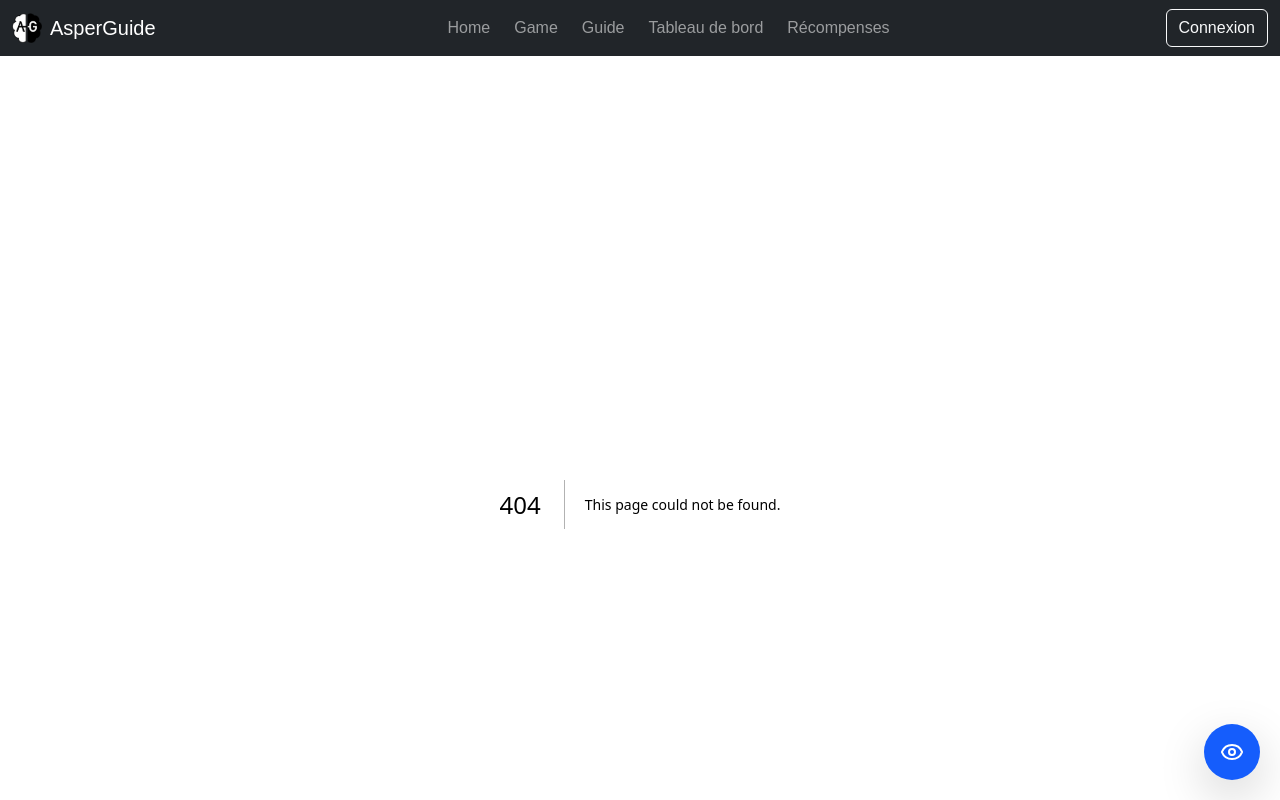
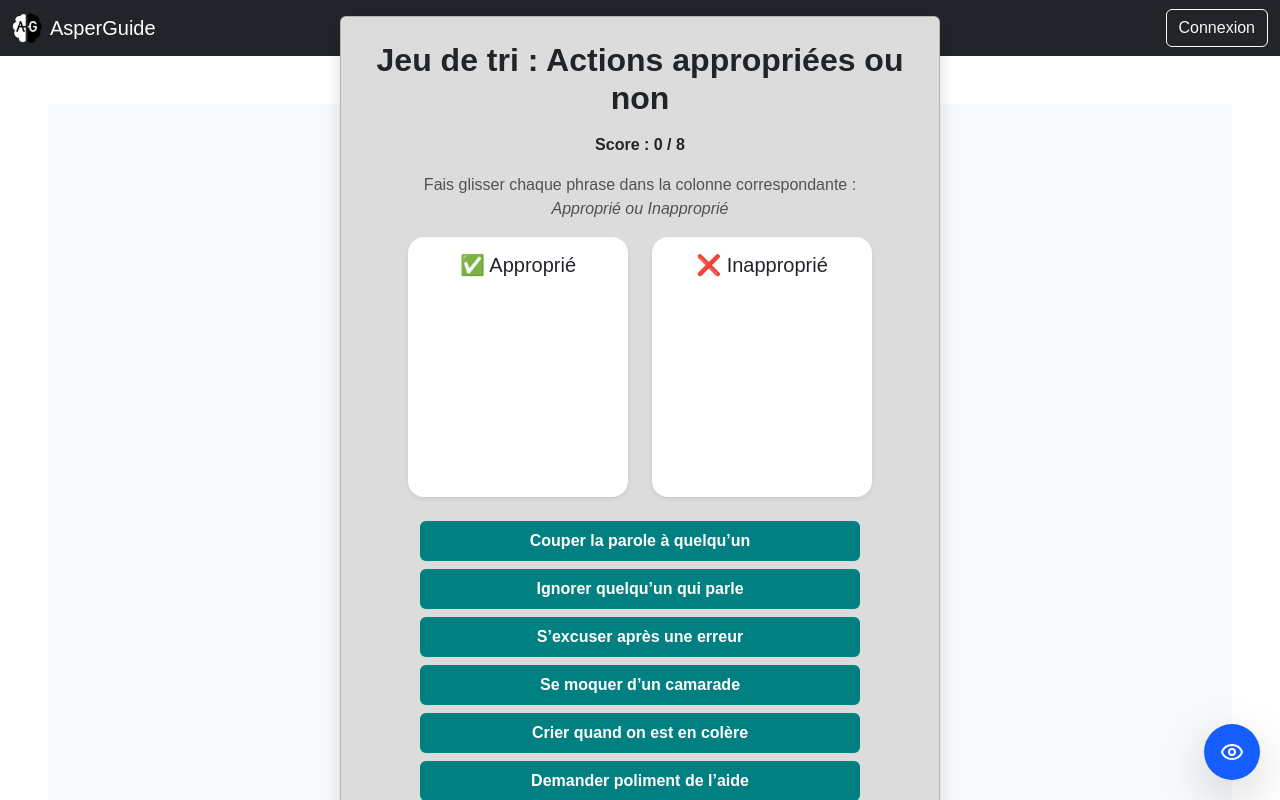
Before and after one commit to Asperguide/front, a Next.js app in the folder asperguide/: page /games/sorting in a window 1280 px wide. Before the commit this address had no page. Shown: the top 800 px of the page. Built offline with nearby package versions, Linux system fonts and the light colour scheme.

Commit message:
[+] add sorting game

```diff
--- a/asperguide/app/games/page.tsx
+++ b/asperguide/app/games/page.tsx
@@ -27,7 +27,7 @@ const games: Game[] = [
     title: '😊 Quiz des émotions',
     description: 'Testez votre capacité à reconnaître les émotions dans différentes situations.',
     category: 'social',
-    link: '/games/quizemotion'
+    link: '/games/emotion-quiz'
   },
   {
     title: '🎚️ Modulation émotionnelle',
--- /dev/null
+++ b/asperguide/app/games/sorting/page.tsx
@@ -0,0 +1,180 @@
+'use client';
+import { useState, useEffect } from 'react';
+
+interface Phrase {
+  text: string;
+  type: 'appropriate' | 'inappropriate';
+}
+
+export default function SortingGamePage() {
+  const allPhrases: Phrase[] = [
+    { text: 'Dire merci après avoir reçu de l’aide', type: 'appropriate' },
+    { text: 'Couper la parole à quelqu’un', type: 'inappropriate' },
+    { text: 'Attendre son tour pour parler', type: 'appropriate' },
+    { text: 'Crier quand on est en colère', type: 'inappropriate' },
+    { text: 'Demander poliment de l’aide', type: 'appropriate' },
+    { text: 'Ignorer quelqu’un qui parle', type: 'inappropriate' },
+    { text: 'S’excuser après une erreur', type: 'appropriate' },
+    { text: 'Se moquer d’un camarade', type: 'inappropriate' },
+  ];
+
+  const [phrases, setPhrases] = useState<Phrase[]>([]);
+  const [draggedIndex, setDraggedIndex] = useState<number | null>(null);
+  const [score, setScore] = useState(0);
+  const [ended, setEnded] = useState(false);
+  const [feedback, setFeedback] = useState('');
+
+  useEffect(() => {
+    initGame();
+  }, []);
+
+  const shuffle = (arr: Phrase[]) => {
+    const copy = [...arr];
+    for (let i = copy.length - 1; i > 0; i--) {
+      const j = Math.floor(Math.random() * (i + 1));
+      [copy[i], copy[j]] = [copy[j], copy[i]];
+    }
+    return copy;
+  };
+
+  const initGame = () => {
+    setScore(0);
+    setEnded(false);
+    setFeedback('');
+    setPhrases(shuffle(allPhrases));
+  };
+
+  const handleDragStart = (index: number) => {
+    setDraggedIndex(index);
+  };
+
+  const handleDrop = (targetType: 'appropriate' | 'inappropriate') => {
+    if (draggedIndex === null) return;
+    const phrase = phrases[draggedIndex];
+    const correct = phrase.type === targetType;
+
+    if (correct) {
+      setScore((s) => s + 1);
+      setFeedback('✅ Bonne réponse !');
+    } else {
+      setFeedback('❌ Mauvaise réponse.');
+    }
+
+    setTimeout(() => {
+      const remaining = phrases.filter((_, i) => i !== draggedIndex);
+      setPhrases(remaining);
+      setFeedback('');
+      setDraggedIndex(null);
+
+      if (remaining.length === 0) {
+        setEnded(true);
+      }
+    }, 800);
+  };
+
+  const restartGame = () => initGame();
+
+  return (
+    <main className="d-flex justify-content-center align-items-center vh-100 bg-light">
+      <div
+        className="card p-4 shadow text-center"
+        style={{ maxWidth: '600px', background: 'gainsboro' }}
+      >
+        <h2 className="text-teal fw-bold mb-3">
+          Jeu de tri : Actions appropriées ou non
+        </h2>
+
+        <div className="fw-bold text-teal mb-3">
+          Score : {score} / {allPhrases.length}
+        </div>
+
+        {!ended ? (
+          <>
+            <p className="text-muted">
+              Fais glisser chaque phrase dans la colonne correspondante :
+              <br />
+              <em>Approprié ou Inapproprié</em>
+            </p>
+
+            <div
+              className="d-flex justify-content-center gap-4 mb-4"
+              style={{ flexWrap: 'wrap' }}
+            >
+              <div
+                className="p-3 rounded-4 shadow-sm"
+                style={{
+                  width: '220px',
+                  minHeight: '260px',
+                  background: '#fff',
+                }}
+                onDragOver={(e) => e.preventDefault()}
+                onDrop={() => handleDrop('appropriate')}
+              >
+                <h5>✅ Approprié</h5>
+              </div>
+
+              <div
+                className="p-3 rounded-4 shadow-sm"
+                style={{
+                  width: '220px',
+                  minHeight: '260px',
+                  background: '#fff',
+                }}
+                onDragOver={(e) => e.preventDefault()}
+                onDrop={() => handleDrop('inappropriate')}
+              >
+                <h5>❌ Inapproprié</h5>
+              </div>
+            </div>
+
+            <div className="d-flex flex-column align-items-center">
+              {phrases.map((p, i) => (
+                <div
+                  key={i}
+                  className="phrase p-2 mb-2 rounded text-white fw-bold"
+                  style={{
+                    background: 'teal',
+                    width: '80%',
+                    cursor: 'grab',
+                    userSelect: 'none',
+                  }}
+                  draggable
+                  onDragStart={() => handleDragStart(i)}
+                >
+                  {p.text}
+                </div>
+              ))}
+            </div>
+
+            {feedback && <div className="mt-3 fw-bold">{feedback}</div>}
+
+            <button
+              className="btn btn-secondary mt-4 w-75"
+              onClick={() => (window.location.href = '/games')}
+            >
+              ⬅ Retour
+            </button>
+          </>
+        ) : (
+          <>
+            <h5 className="text-teal fw-bold">
+              Score final : {score} / {allPhrases.length}
+            </h5>
+            <p>Bravo, tu as terminé le jeu de tri !</p>
+
+            <button className="btn btn-primary w-75 mt-3" onClick={restartGame}>
+              Rejouer
+            </button>
+
+            <button
+              className="btn btn-secondary mt-3 w-75"
+              onClick={() => (window.location.href = '/games')}
+            >
+              Retour au menu
+            </button>
+          </>
+        )}
+      </div>
+    </main>
+  );
+}
```
